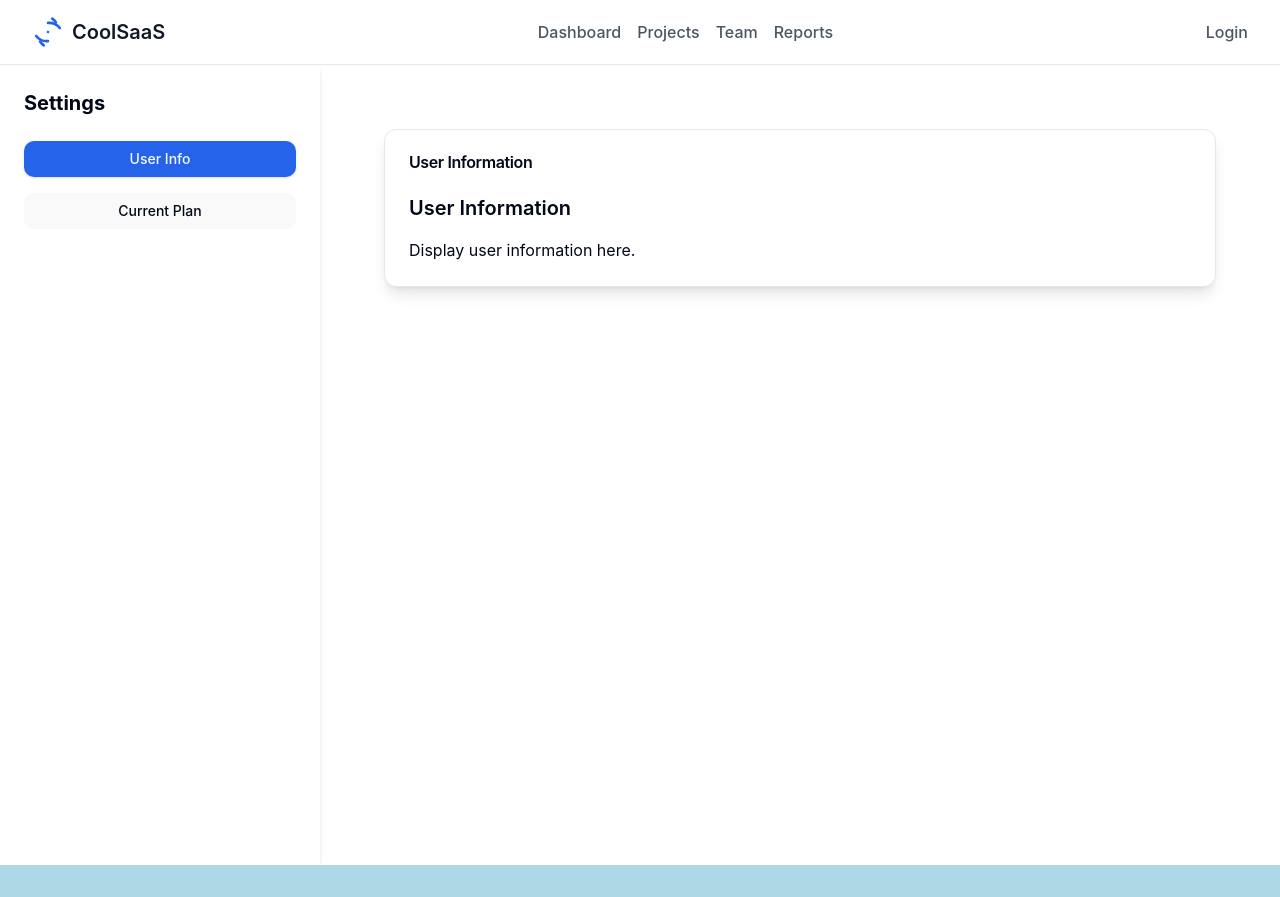
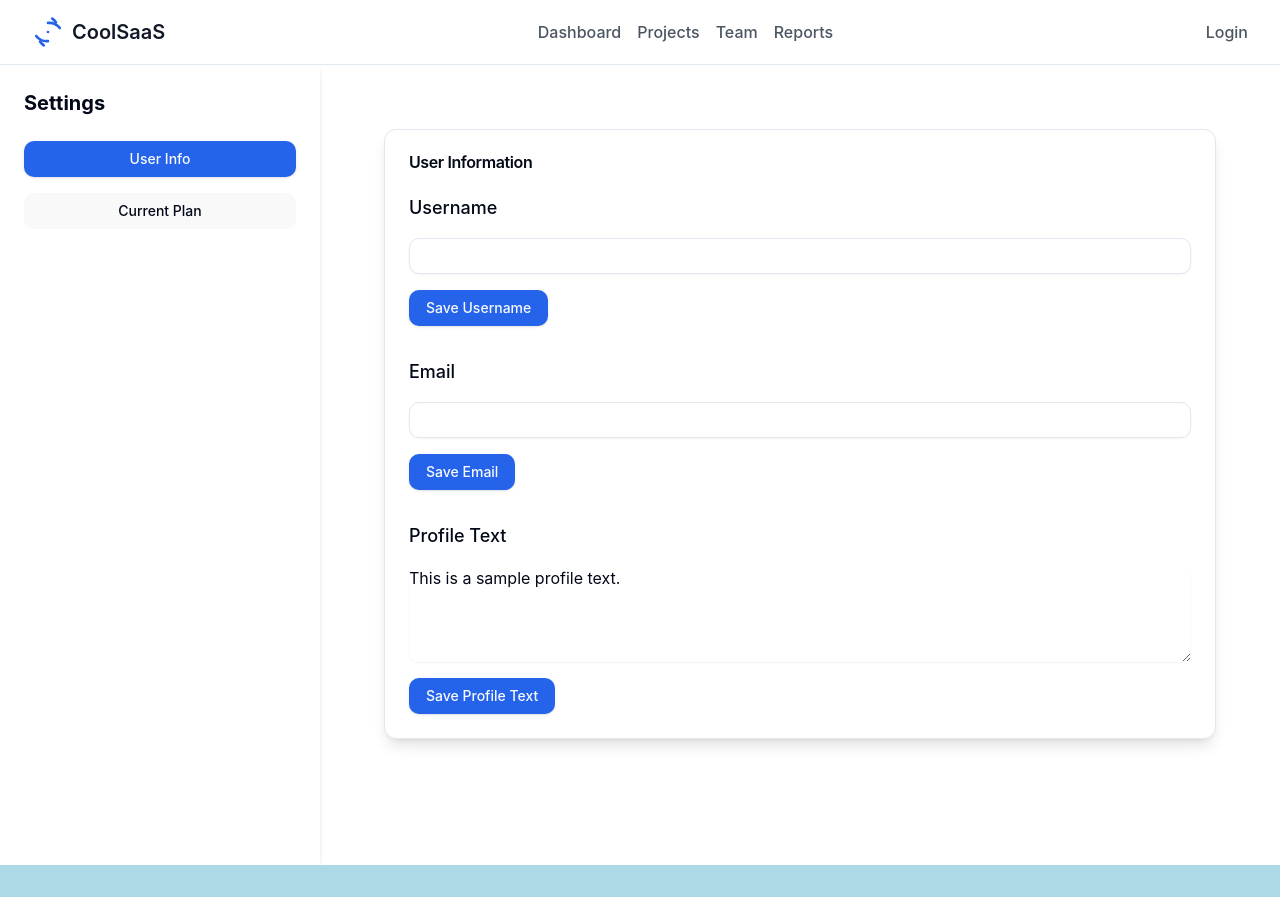
Before and after one commit to Ricky0308/react_django_base, a React (Vite) app in the folder frontend/: page /settings in a window 1280 px wide. Built offline with nearby package versions, Linux system fonts and the light colour scheme; no server answers.

Commit message:
show current user data on setting

```diff
--- /dev/null
+++ b/frontend/src/components/settings/EmailSection.tsx
@@ -0,0 +1,38 @@
+import React, { useState, useEffect } from 'react';
+import { Input } from '@/components/ui/input';
+import { Button } from '@/components/ui/button';
+import { useSelector } from 'react-redux';
+import { RootState } from '../../store'; // Adjust the import path as necessary
+
+const EmailSection: React.FC = () => {
+  const userEmail = useSelector((state: RootState) => state.auth.user?.email);
+  const [email, setEmail] = useState(userEmail || '');
+
+  useEffect(() => {
+    if (userEmail) {
+      setEmail(userEmail);
+    }
+  }, [userEmail]);
+
+  const handleSave = () => {
+    // Implement save logic here
+    console.log('Email saved:', email);
+  };
+
+  return (
+    <div className="space-y-4">
+      <h4 className="text-lg font-medium">Email</h4>
+      <Input
+        type="email"
+        value={email}
+        onChange={(e) => setEmail(e.target.value)}
+        className="mt-1 block w-full"
+      />
+      <Button onClick={handleSave} className="mt-2">
+        Save Email
+      </Button>
+    </div>
+  );
+};
+
+export default EmailSection;
--- /dev/null
+++ b/frontend/src/components/settings/ProfileTextSection.tsx
@@ -0,0 +1,28 @@
+import React, { useState } from 'react';
+import { Button } from '@/components/ui/button';
+
+const ProfileTextSection: React.FC = () => {
+  const [profileText, setProfileText] = useState('This is a sample profile text.');
+
+  const handleSave = () => {
+    // Implement save logic here
+    console.log('Profile text saved:', profileText);
+  };
+
+  return (
+    <div className="space-y-4">
+      <h4 className="text-lg font-medium">Profile Text</h4>
+      <textarea
+        value={profileText}
+        onChange={(e) => setProfileText(e.target.value)}
+        className="mt-1 block w-full rounded-md border-gray-300 shadow-sm focus:border-indigo-300 focus:ring focus:ring-indigo-200 focus:ring-opacity-50"
+        rows={4}
+      />
+      <Button onClick={handleSave} className="mt-2">
+        Save Profile Text
+      </Button>
+    </div>
+  );
+};
+
+export default ProfileTextSection;
--- a/frontend/src/components/settings/UserInfo.tsx
+++ b/frontend/src/components/settings/UserInfo.tsx
@@ -1,10 +1,14 @@
 import React from 'react';
+import UsernameSection from './UsernameSection';
+import EmailSection from './EmailSection';
+import ProfileTextSection from './ProfileTextSection';
 
 const UserInfo: React.FC = () => {
   return (
-    <div>
-      <h3 className="text-xl font-semibold mb-4">User Information</h3>
-      <p>Display user information here.</p>
+    <div className="space-y-8">
+      <UsernameSection />
+      <EmailSection />
+      <ProfileTextSection />
     </div>
   );
 };
--- /dev/null
+++ b/frontend/src/components/settings/UsernameSection.tsx
@@ -0,0 +1,37 @@
+import React, { useState, useEffect } from 'react';
+import { Input } from '@/components/ui/input';
+import { Button } from '@/components/ui/button';
+import { useSelector } from 'react-redux';
+import { RootState } from '../../store'; // Adjust the import path as necessary
+
+const UsernameSection: React.FC = () => {
+  const userUsername = useSelector((state: RootState) => state.auth.user?.username);
+  const [username, setUsername] = useState(userUsername || '');
+
+  useEffect(() => {
+    if (userUsername) {
+      setUsername(userUsername);
+    }
+  }, [userUsername]);
+
+  const handleSave = () => {
+    // Implement save logic here
+    console.log('Username saved:', username);
+  };
+
+  return (
+    <div className="space-y-4">
+      <h4 className="text-lg font-medium">Username</h4>
+      <Input
+        value={username}
+        onChange={(e) => setUsername(e.target.value)}
+        className="mt-1 block w-full"
+      />
+      <Button onClick={handleSave} className="mt-2">
+        Save Username
+      </Button>
+    </div>
+  );
+};
+
+export default UsernameSection;
```
